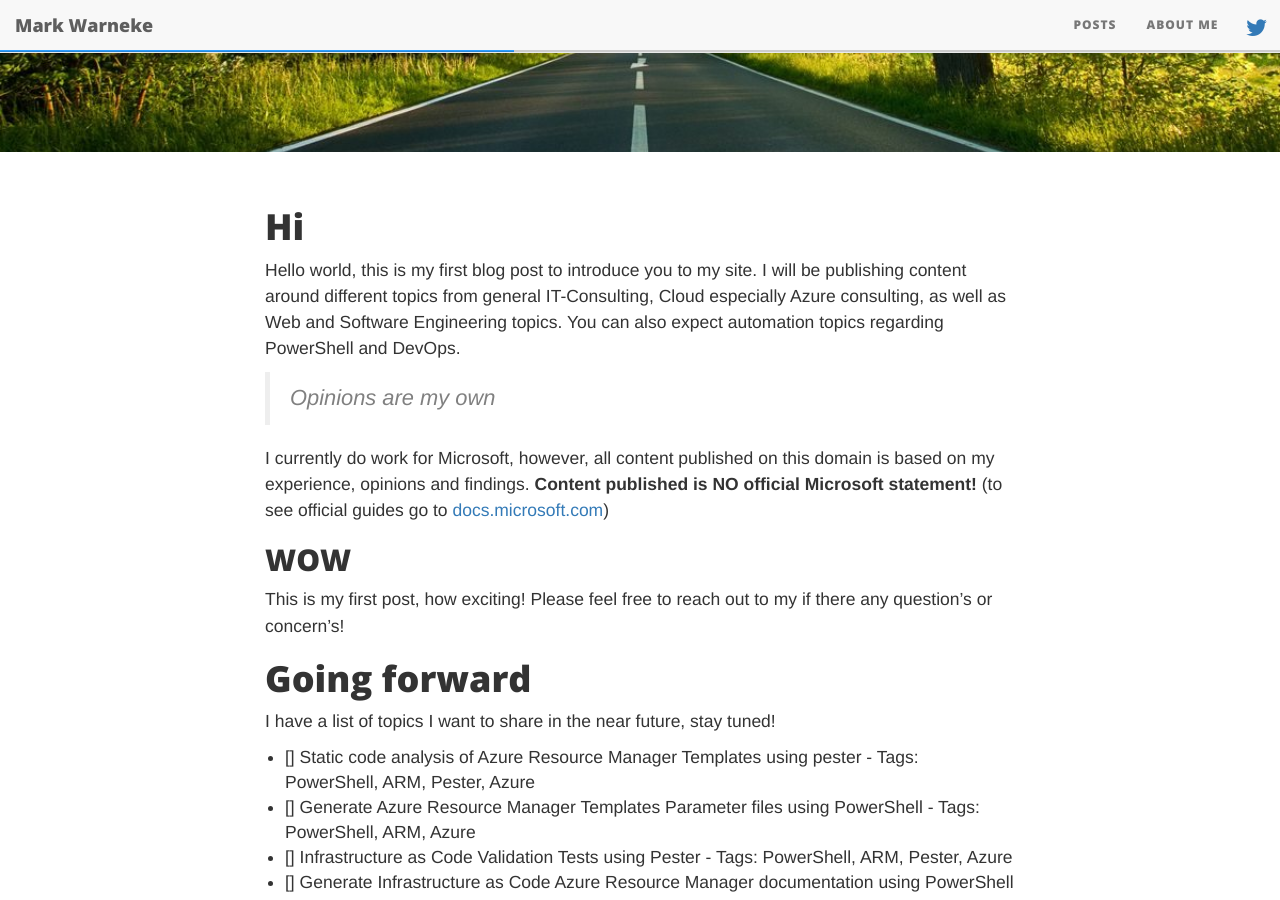
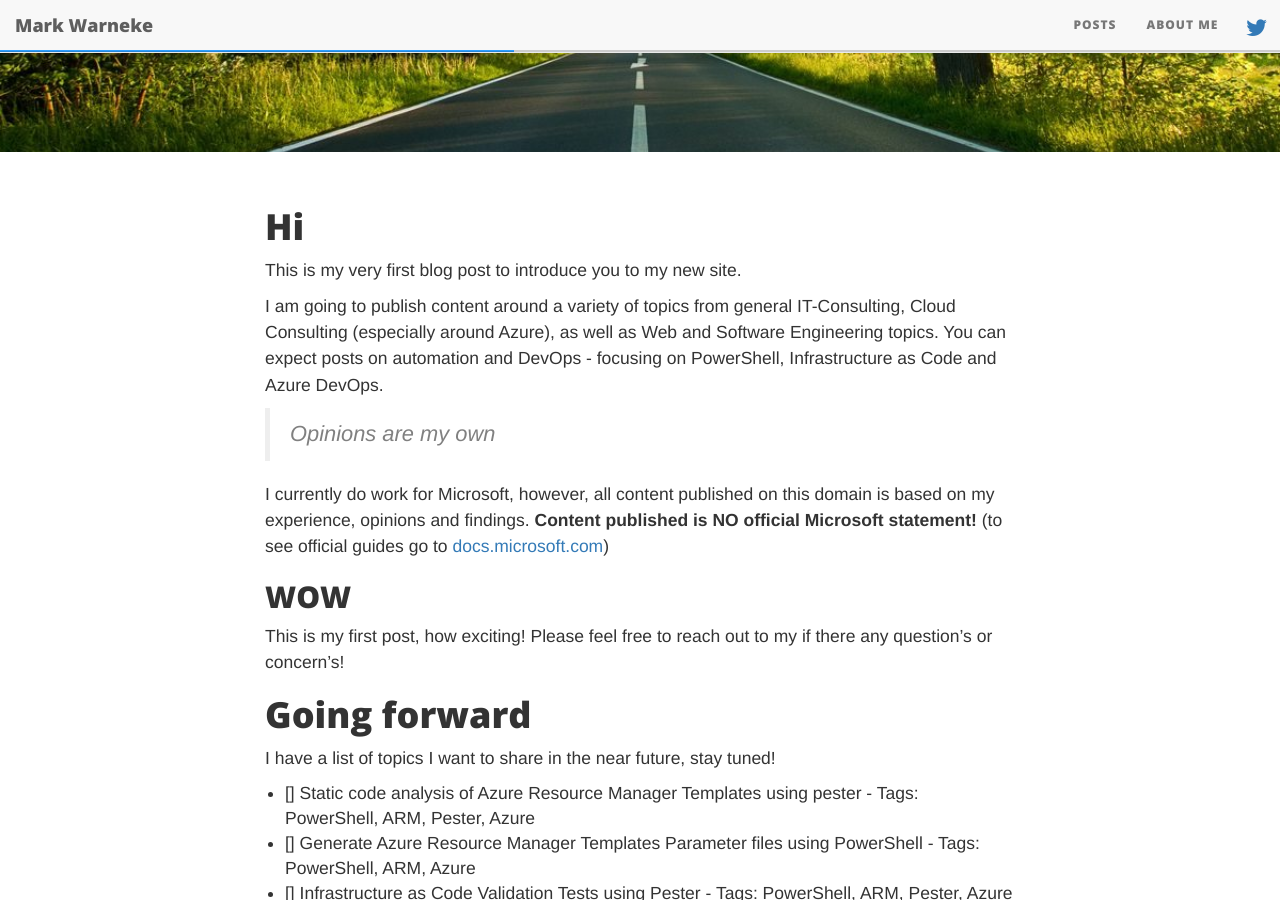
Before and after one commit to MarkWarneke/markwarneke.github.io, a Jekyll site: the page built from _posts/2019-07-26-hello-world.md, in a window 1280 px wide and 900 px high, scrolled down 321 px. Built offline with Jekyll 4.4.1, drawn with Linux system fonts in a browser that asks for light colours; nearby versions of some CDN libraries; comment, search, counter and statistics services are not loaded.

Commit message:
add intro

```diff
--- a/_posts/2019-07-26-hello-world.md
+++ b/_posts/2019-07-26-hello-world.md
@@ -9,7 +9,9 @@ time: 1
 
 # Hi
 
-Hello world, this is my first blog post to introduce you to my site. I will be publishing content around different topics from general IT-Consulting, Cloud especially Azure consulting, as well as Web and Software Engineering topics. You can also expect automation topics regarding PowerShell and DevOps.
+This is my very first blog post to introduce you to my new site.
+
+I am going to publish content around a variety of topics from general IT-Consulting, Cloud Consulting (especially around Azure), as well as Web and Software Engineering topics. You can expect posts on automation and DevOps - focusing on PowerShell, Infrastructure as Code and Azure DevOps.
 
 > Opinions are my own
 
```
